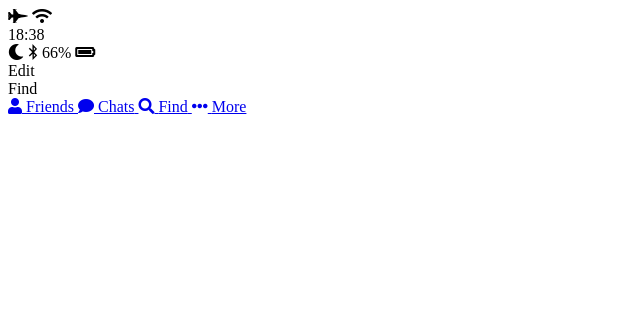
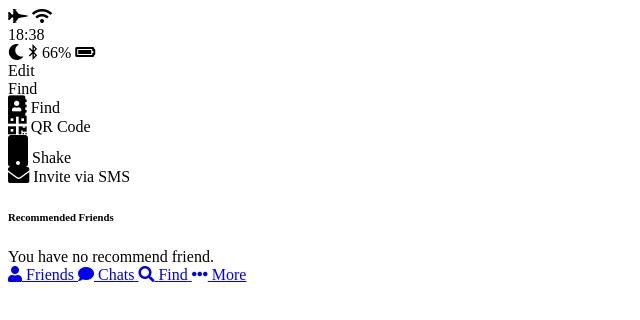
Before and after one commit to Kwon-Dal-Hyung/kakao-clone, a plain HTML site: page find.html in a window 1280 px wide. Shown: the whole page, without its empty margins (0-640 px from the left). Drawn offline with Linux system fonts and the light colour scheme.

Commit message:
Find is done!!

```diff
--- a/find.html
+++ b/find.html
@@ -35,6 +35,34 @@
        </div>
      </div>
     </header>
+    <main class="find">
+      <section class="find__options">
+        <div class="find__option">
+          <i class="fa fa-address-book fa-lg"></i>
+          <span class="find__optin-title">Find</span>
+        </div>
+        <div class="find__option">
+          <i class="fa fa-qrcode fa-lg"></i>
+          <span class="find__optin-title">QR Code</span>
+        </div>
+        <div class="find__option">
+          <i class="fa fa-mobile fa-2x"></i>
+          <span class="find__optin-title">Shake</span>
+        </div>
+        <div class="find__option">
+          <i class="fa fa-envelope fa-lg"></i>
+          <span class="find__optin-title">Invite via SMS</span>
+        </div>
+      </section>
+      <section class="find__recommend">
+        <header>
+          <h6 class="recommend__title">Recommended Friends</h6>
+        </header>
+        <div class="recommended__none">
+          <span class="recommended_text">You have no recommend friend.</span>
+        </div>
+      </section>
+    </main>
     <nav class="tab-bar">
       <a href="index.html" class="tab-bar__tab">
         <i class="fa fa-user"></i>
```
